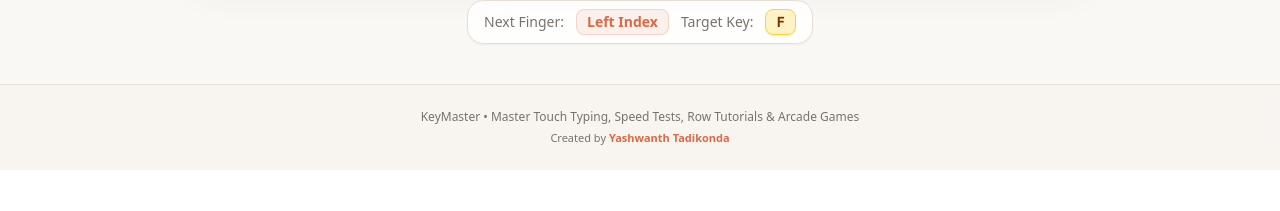
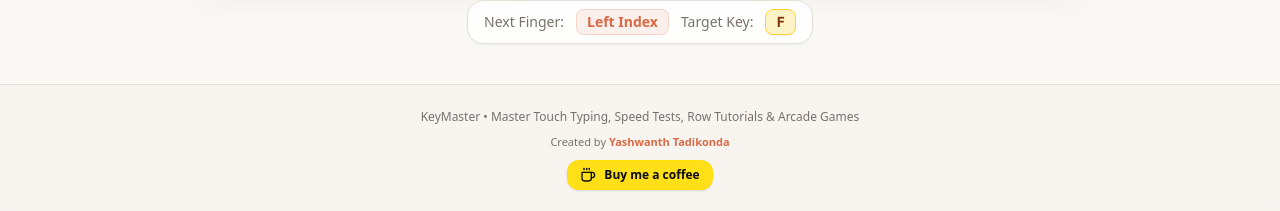
Before and after one commit to yashwanth2510/keymaster-typing-speed, a React (Vite) app: page / in a window 1280 px wide. Shown: the part 1081-1292 px from the top of the page. Before the commit the page ends 1251 px from the top, so only its background shows below. Built offline with nearby package versions, Linux system fonts and the light colour scheme; no server answers.

Commit message:
Add 'Buy me a coffee' button in footer

```diff
--- a/src/App.tsx
+++ b/src/App.tsx
@@ -102,7 +102,7 @@ export default function App() {
       </main>
 
       {/* Global Footer */}
-      <footer className="relative z-10 w-full border-t border-[#E5DFD5] bg-[#F7F4EF]/70 backdrop-blur-md py-6 text-center text-xs text-[#78726A] flex flex-col items-center gap-1.5">
+      <footer className="relative z-10 w-full border-t border-[#E5DFD5] bg-[#F7F4EF]/70 backdrop-blur-md py-6 text-center text-xs text-[#78726A] flex flex-col items-center gap-2.5">
         <p>KeyMaster • Master Touch Typing, Speed Tests, Row Tutorials & Arcade Games</p>
         <p className="text-[11px] text-[#78726A]">
           Created by{' '}
@@ -117,6 +117,22 @@ export default function App() {
             Yashwanth Tadikonda
           </a>
         </p>
+        <a
+          href="https://buymeacoffee.com/yashwanthtadikonda"
+          target="_blank"
+          rel="noopener noreferrer"
+          aria-label="Buy me a coffee"
+          className="inline-flex items-center gap-2 rounded-xl border border-[#FFDD00]/70 bg-[#FFDD00]/90 px-3 py-1.5 font-semibold text-[#0B0B0B] shadow-sm transition-all hover:-translate-y-0.5 hover:shadow-md"
+        >
+          <svg xmlns="http://www.w3.org/2000/svg" viewBox="0 0 24 24" fill="none" stroke="currentColor" strokeWidth="2" strokeLinecap="round" strokeLinejoin="round" className="w-4 h-4">
+            <path d="M17 8h1a4 4 0 1 1 0 8h-1" />
+            <path d="M3 8h14v9a4 4 0 0 1-4 4H7a4 4 0 0 1-4-4Z" />
+            <line x1="6" x2="6" y1="2" y2="4" />
+            <line x1="10" x2="10" y1="2" y2="4" />
+            <line x1="14" x2="14" y1="2" y2="4" />
+          </svg>
+          Buy me a coffee
+        </a>
       </footer>
     </div>
   );
```
